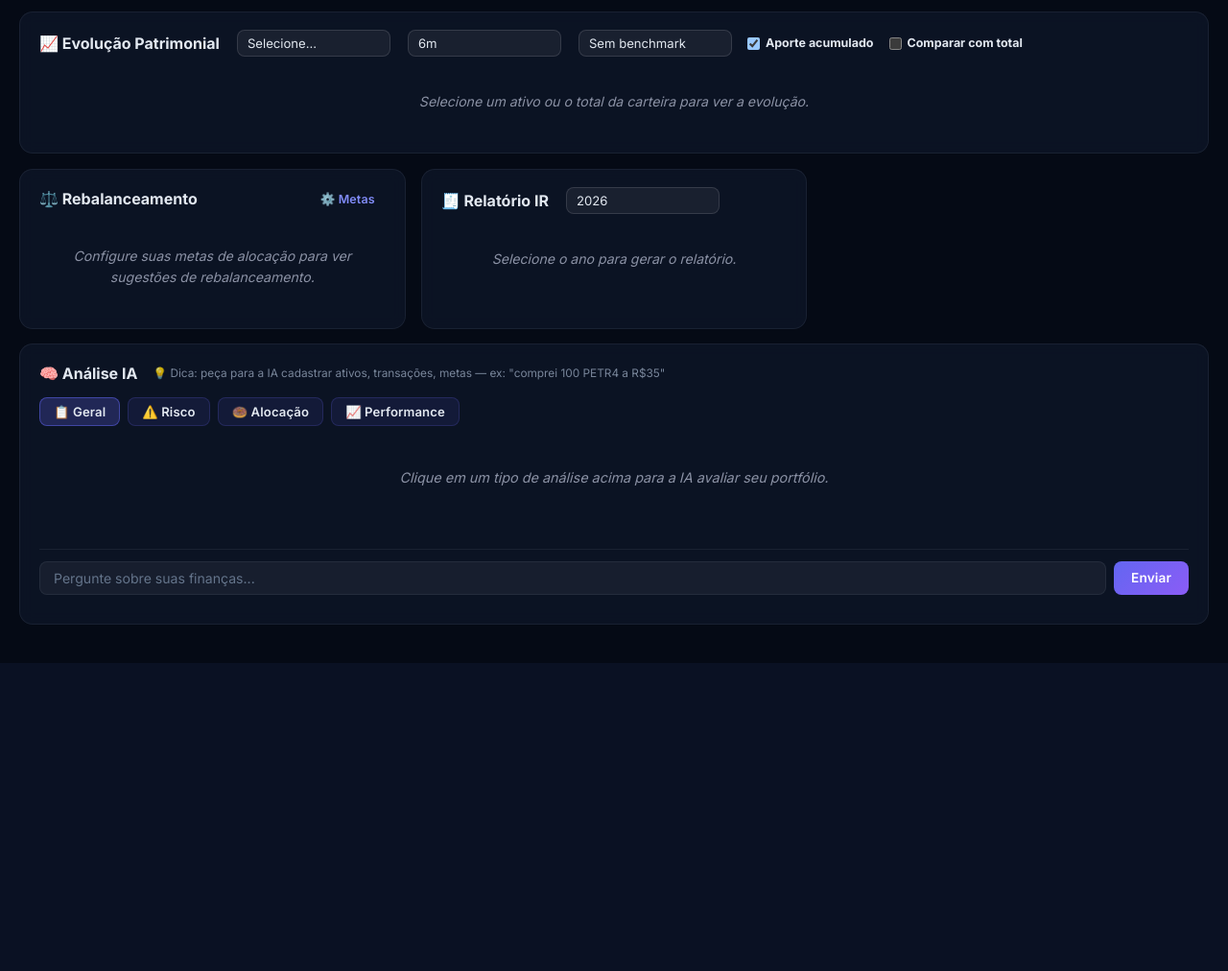
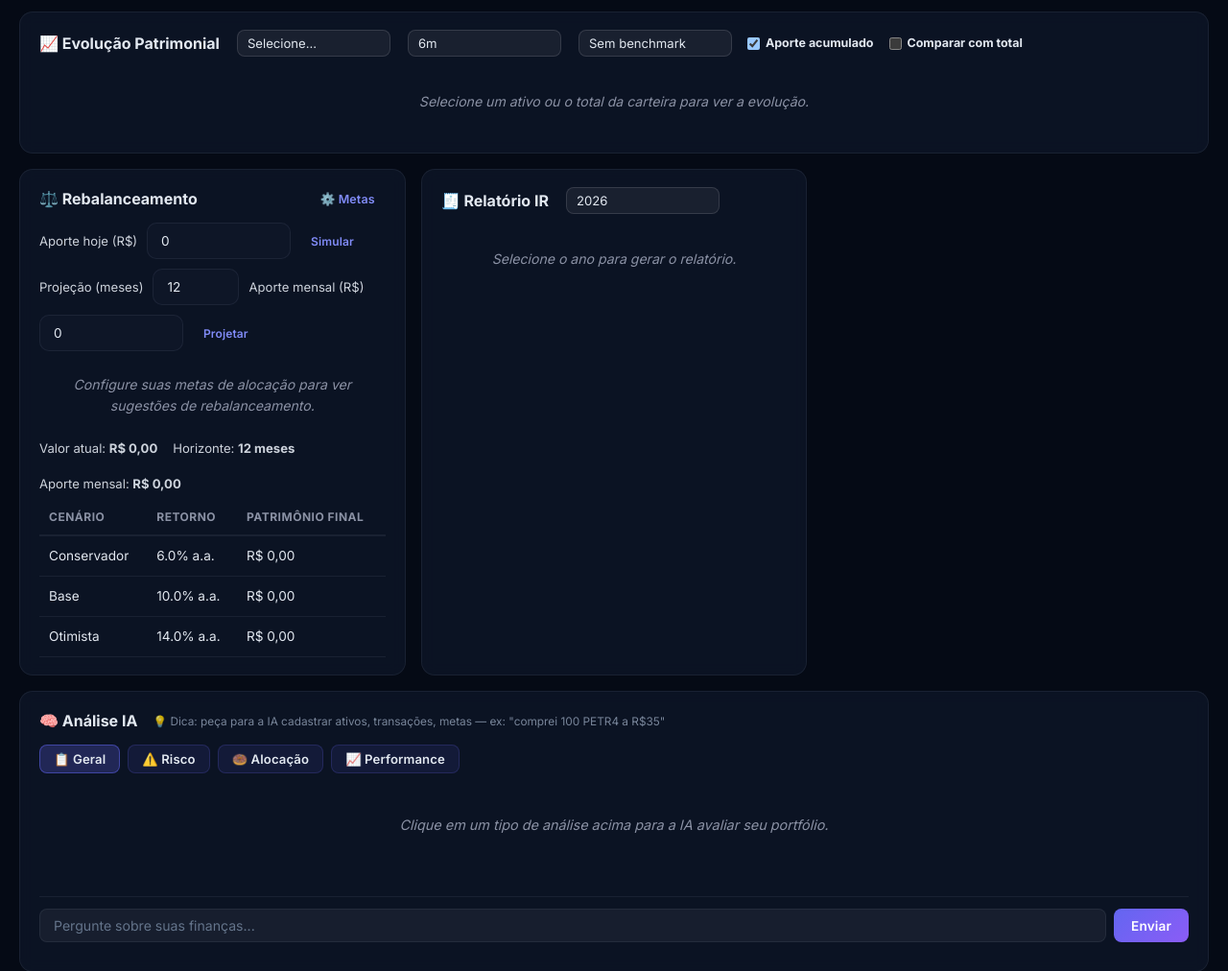
Before and after one commit to brunohaas1/websrc, a Flask app: page /finance in a window 1280 px wide. Shown: the part 1168-2180 px from the top of the page at 96% size. Before the commit the page ends 1859 px from the top, so only its background shows below. Run offline with Flask 3, Linux system fonts and the light colour scheme; data that the repository does not hold is empty; some libraries are stand-ins or nearby versions.

Commit message:
Finance: rebalance simulator and patrimony projection features with tests and UI integration

```diff
--- a/app/finance_routes.py
+++ b/app/finance_routes.py
@@ -1393,23 +1393,30 @@ def register_finance_routes(app: Flask, limiter: Limiter) -> None:
         summary = repo.get_fin_summary()
         targets = repo.list_fin_allocation_targets()
         total_value = summary["current_value"]
+        aporte = max(0.0, float(request.args.get("aporte", 0) or 0))
+        total_after_aporte = total_value + aporte
 
         if not targets or total_value <= 0:
             return jsonify({
                 "suggestions": [],
                 "message": "Configure suas metas de alocação primeiro.",
+                "total_value": total_value,
+                "aporte": aporte,
+                "total_after_aporte": total_after_aporte,
             })
 
         target_map = {t["asset_type"]: t["target_pct"] for t in targets}
         current_alloc = summary.get("allocation", {})
-
         suggestions = []
+        positive_gaps: list[dict[str, float | str]] = []
         for asset_type, target_pct in target_map.items():
             current_val = current_alloc.get(asset_type, 0)
             current_pct = (current_val / total_value * 100) if total_value else 0
-            target_val = total_value * target_pct / 100
+            target_val = total_after_aporte * target_pct / 100
             diff_val = target_val - current_val
             diff_pct = target_pct - current_pct
+            if diff_val > 0:
+                positive_gaps.append({"asset_type": asset_type, "gap": diff_val})
             suggestions.append({
                 "asset_type": asset_type,
                 "target_pct": round(target_pct, 1),
@@ -1419,9 +1426,62 @@ def register_finance_routes(app: Flask, limiter: Limiter) -> None:
                 "diff_value": round(diff_val, 2),
                 "diff_pct": round(diff_pct, 1),
                 "action": "comprar" if diff_val > 0 else "vender" if diff_val < 0 else "ok",
+                "aporte_sugerido": 0.0,
             })
 
-        return jsonify({"suggestions": suggestions, "total_value": total_value})
+        if aporte > 0 and positive_gaps:
+            total_gap = sum(float(g["gap"]) for g in positive_gaps) or 1.0
+            allocation_map: dict[str, float] = {}
+            for g in positive_gaps:
+                allocation_map[str(g["asset_type"])] = round(
+                    aporte * (float(g["gap"]) / total_gap),
+                    2,
+                )
+            for s in suggestions:
+                s["aporte_sugerido"] = allocation_map.get(s["asset_type"], 0.0)
+
+        return jsonify({
+            "suggestions": suggestions,
+            "total_value": total_value,
+            "aporte": aporte,
+            "total_after_aporte": total_after_aporte,
+        })
+
+    @app.get("/api/finance/projection")
+    @limiter.limit("20/minute")
+    def finance_projection():
+        """Simple patrimony projection with conservative/base/optimistic scenarios."""
+        summary = repo.get_fin_summary()
+        current_value = max(0.0, float(summary.get("current_value", 0) or 0))
+        months = min(600, max(1, int(request.args.get("months", 12) or 12)))
+        aporte_mensal = max(0.0, float(request.args.get("aporte_mensal", 0) or 0))
+
+        scenarios = {
+            "conservador": 0.06,
+            "base": 0.10,
+            "otimista": 0.14,
+        }
+
+        result: dict[str, dict] = {}
+        for name, annual_rate in scenarios.items():
+            monthly_rate = (1 + annual_rate) ** (1 / 12) - 1
+            value = current_value
+            points: list[dict[str, float | int]] = [{"month": 0, "value": round(value, 2)}]
+            for month in range(1, months + 1):
+                value = value * (1 + monthly_rate) + aporte_mensal
+                points.append({"month": month, "value": round(value, 2)})
+            result[name] = {
+                "annual_rate": annual_rate,
+                "final_value": round(value, 2),
+                "points": points,
+            }
+
+        return jsonify({
+            "current_value": round(current_value, 2),
+            "months": months,
+            "aporte_mensal": aporte_mensal,
+            "scenarios": result,
+        })
 
     # ── IR Report ───────────────────────────────────────────
 
--- a/app/static/finance.js
+++ b/app/static/finance.js
@@ -157,6 +157,7 @@ async function loadAll() {
     renderPerformanceChart(FIN.portfolio);
     renderDividends(FIN.dividends);
     renderRebalance();
+    renderProjection();
     populateHistorySelect();
     applyHistoryPrefs();
     loadHistoryFromControls();
@@ -2202,15 +2203,26 @@ async function renderRebalance() {
     return;
   }
 
+  const aporteInput = byId("rebalAporteInput");
+  const aporte = Math.max(0, Number((aporteInput && aporteInput.value) || 0));
+
   try {
-    const resp = await finFetch("/api/finance/rebalance");
+    const resp = await finFetch(`/api/finance/rebalance?aporte=${encodeURIComponent(aporte)}`);
     const data = await resp.json();
     const suggestions = data.suggestions || [];
 
     if (!suggestions.length) {
-      el.innerHTML = `<p class="fin-empty">${escapeHtml(data.message || "Sem sugestões no momento.")}</p>`;
+      el.innerHTML = '<p class="fin-empty">Sem sugestões no momento.</p>';
       return;
     }
+
+    const summary = `
+      <div style="font-size:0.82rem;opacity:0.9;margin-bottom:8px;display:flex;gap:16px;flex-wrap:wrap;">
+        <span>Carteira atual: <strong>${formatBRL(data.total_value || 0)}</strong></span>
+        <span>Aporte: <strong>${formatBRL(data.aporte || 0)}</strong></span>
+        <span>Total simulado: <strong>${formatBRL(data.total_after_aporte || 0)}</strong></span>
+      </div>
+    `;
 
     const rows = suggestions.map((s) => {
       const diffCls = s.diff_pct > 0 ? "fin-up" : s.diff_pct < 0 ? "fin-down" : "";
@@ -2234,14 +2246,73 @@ async function renderRebalance() {
           <div class="fin-rebal-diff ${diffCls}">
             ${formatBRL(s.diff_value)}
           </div>
+          <div style="min-width:140px;font-size:0.8rem;opacity:0.9;text-align:right;">
+            Aporte: <strong>${formatBRL(s.aporte_sugerido || 0)}</strong>
+          </div>
           <span class="fin-badge ${actionCls}">${escapeHtml(s.action)}</span>
         </div>
       `;
     }).join("");
 
-    el.innerHTML = `<div class="fin-rebal-list">${rows}</div>`;
-  } catch {
-    el.innerHTML = '<p class="fin-empty">Erro ao carregar sugestões.</p>';
+    el.innerHTML = `${summary}<div class="fin-rebal-list">${rows}</div>`;
+  } catch (err) {
+    console.error("Rebalance error:", err);
+    el.innerHTML = '<p class="fin-empty">Erro ao calcular rebalanceamento.</p>';
+  }
+}
+
+async function renderProjection() {
+  const el = byId("finProjectionContent");
+  if (!el) return;
+
+  const monthsInput = byId("projectionMonthsInput");
+  const aporteInput = byId("projectionAporteMensalInput");
+  const months = Math.min(600, Math.max(1, Number((monthsInput && monthsInput.value) || 12)));
+  const aporteMensal = Math.max(0, Number((aporteInput && aporteInput.value) || 0));
+
+  try {
+    const resp = await finFetch(
+      `/api/finance/projection?months=${months}&aporte_mensal=${encodeURIComponent(aporteMensal)}`,
+    );
+    const data = await resp.json();
+    const scenarios = data.scenarios || {};
+    const rows = [
+      ["conservador", "Conservador"],
+      ["base", "Base"],
+      ["otimista", "Otimista"],
+    ].map(([key, label]) => {
+      const item = scenarios[key] || {};
+      const rate = Number(item.annual_rate || 0) * 100;
+      const finalValue = Number(item.final_value || 0);
+      return `
+        <tr>
+          <td>${label}</td>
+          <td>${rate.toFixed(1)}% a.a.</td>
+          <td>${formatBRL(finalValue)}</td>
+        </tr>
+      `;
+    }).join("");
+
+    el.innerHTML = `
+      <div style="font-size:0.82rem;opacity:0.9;margin-bottom:8px;display:flex;gap:16px;flex-wrap:wrap;">
+        <span>Valor atual: <strong>${formatBRL(data.current_value || 0)}</strong></span>
+        <span>Horizonte: <strong>${Number(data.months || months)} meses</strong></span>
+        <span>Aporte mensal: <strong>${formatBRL(data.aporte_mensal || 0)}</strong></span>
+      </div>
+      <table class="fin-table" style="margin-top:0;">
+        <thead>
+          <tr>
+            <th>Cenário</th>
+            <th>Retorno</th>
+            <th>Patrimônio final</th>
+          </tr>
+        </thead>
+        <tbody>${rows}</tbody>
+      </table>
+    `;
+  } catch (err) {
+    console.error("Projection error:", err);
+    el.innerHTML = '<p class="fin-empty">Erro ao calcular projeção.</p>';
   }
 }
 
@@ -2764,6 +2835,8 @@ document.addEventListener("DOMContentLoaded", () => {
   bind("btnNotifications", setupNotifications);
   bind("finAIChatSend", sendFinAIChat);
   bind("finModalClose", closeFinModal);
+  bind("btnRunRebalanceSim", renderRebalance);
+  bind("btnRunProjection", renderProjection);
 
   // Modal overlay: close on background click
   const overlay = byId("finModalOverlay");
@@ -2792,6 +2865,13 @@ document.addEventListener("DOMContentLoaded", () => {
   if (histInvested) histInvested.addEventListener("change", loadHistoryFromControls);
   if (histCompare) histCompare.addEventListener("change", loadHistoryFromControls);
 
+  const rebalAporteInput = byId("rebalAporteInput");
+  const projectionMonthsInput = byId("projectionMonthsInput");
+  const projectionAporteMensalInput = byId("projectionAporteMensalInput");
+  if (rebalAporteInput) rebalAporteInput.addEventListener("change", renderRebalance);
+  if (projectionMonthsInput) projectionMonthsInput.addEventListener("change", renderProjection);
+  if (projectionAporteMensalInput) projectionAporteMensalInput.addEventListener("change", renderProjection);
+
   // IR report: year select
   const irSel = byId("irYearSelect");
   if (irSel) {
--- a/app/templates/finance.html
+++ b/app/templates/finance.html
@@ -192,8 +192,25 @@
           ⚖️ Rebalanceamento
           <button id="btnEditAllocation" class="btn-text" title="Configurar metas de alocação">⚙️ Metas</button>
         </h2>
+        <div class="fin-card-body" style="padding-bottom:0;display:grid;gap:10px;">
+          <div style="display:flex;gap:10px;align-items:center;flex-wrap:wrap;">
+            <label style="font-size:0.82rem;opacity:0.9;">Aporte hoje (R$)</label>
+            <input id="rebalAporteInput" type="number" min="0" step="0.01" value="0" style="max-width:150px;" />
+            <button id="btnRunRebalanceSim" class="btn-text" title="Simular rebalanceamento">Simular</button>
+          </div>
+          <div style="display:flex;gap:10px;align-items:center;flex-wrap:wrap;">
+            <label style="font-size:0.82rem;opacity:0.9;">Projeção (meses)</label>
+            <input id="projectionMonthsInput" type="number" min="1" max="600" step="1" value="12" style="max-width:90px;" />
+            <label style="font-size:0.82rem;opacity:0.9;">Aporte mensal (R$)</label>
+            <input id="projectionAporteMensalInput" type="number" min="0" step="0.01" value="0" style="max-width:150px;" />
+            <button id="btnRunProjection" class="btn-text" title="Calcular projeção">Projetar</button>
+          </div>
+        </div>
         <div id="finRebalanceContent" class="fin-card-body">
           <p class="fin-empty">Configure suas metas de alocação para ver sugestões.</p>
+        </div>
+        <div id="finProjectionContent" class="fin-card-body" style="padding-top:0;">
+          <p class="fin-empty">Defina meses e aporte mensal para calcular projeção.</p>
         </div>
       </section>
 
```
Also changed, not shown: tests/test_finance.py (+51 -0 lines).
